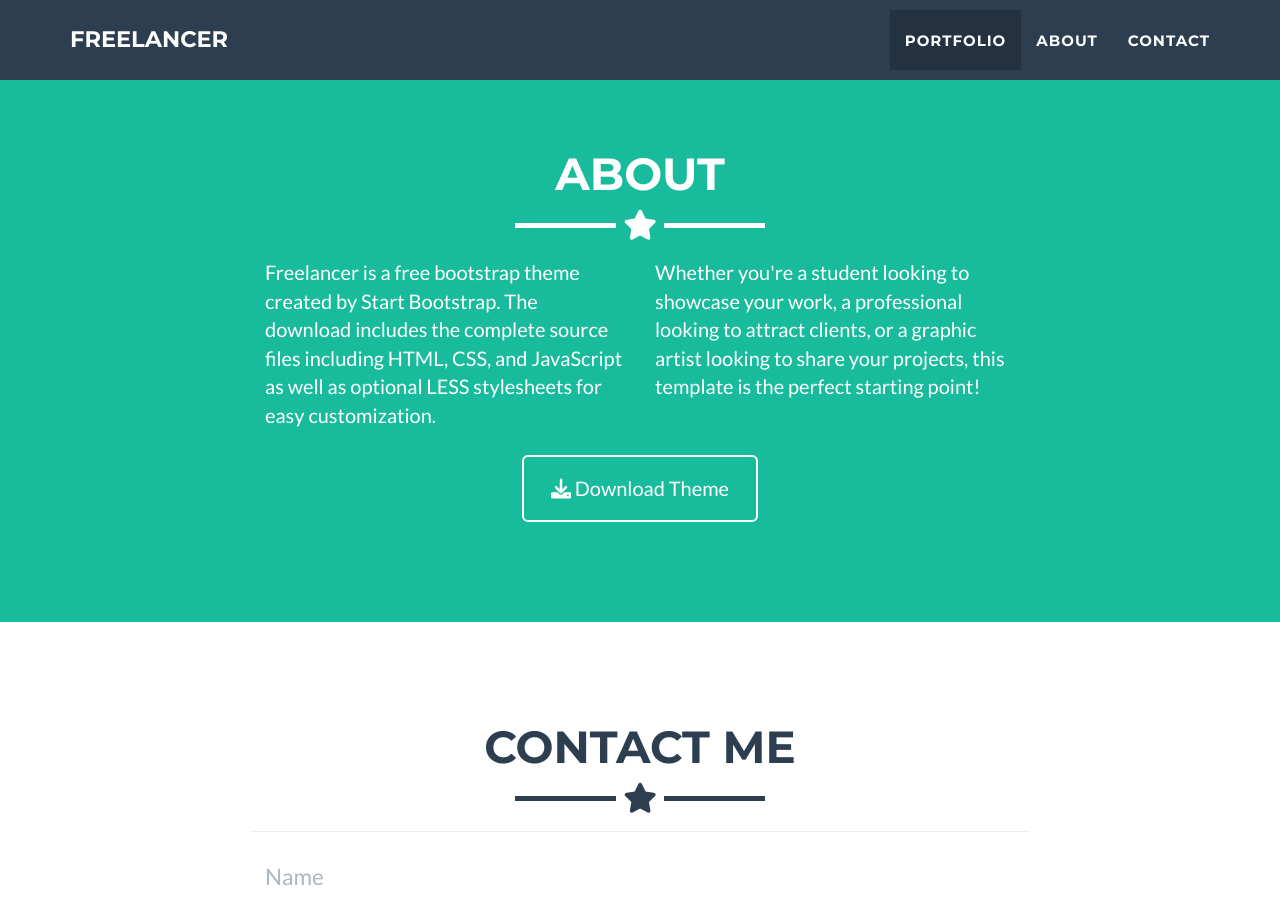
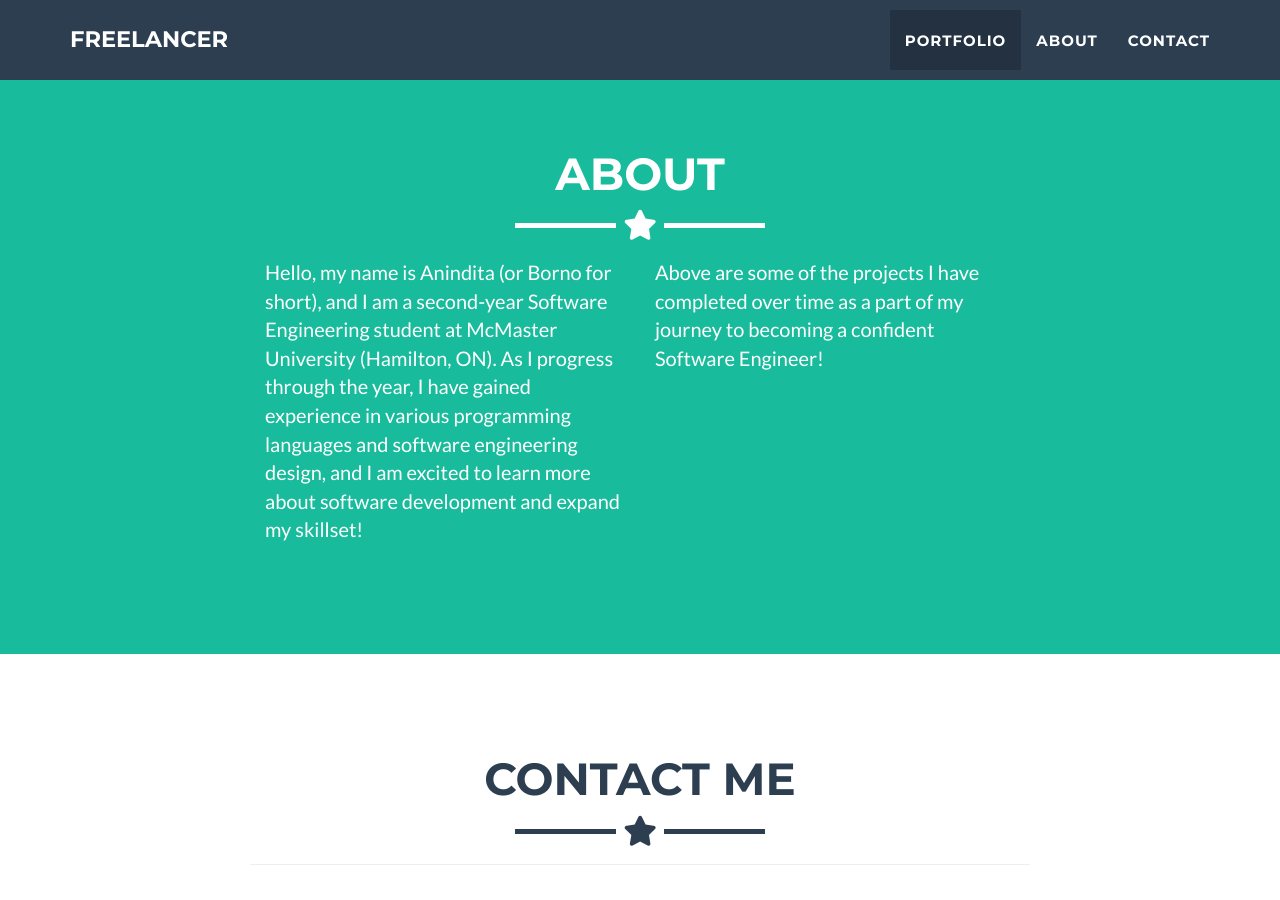
Before and after one commit to jeromelachaud/freelancer-theme, a Jekyll site: the page built from _posts/2014-07-18-project-1.markdown, in a window 1280 px wide and 900 px high, scrolled down 1623 px. Built offline with Jekyll 4.4.1, drawn with Linux system fonts in a browser that asks for light colours.

Commit message:
Update about.html

```diff
--- a/_includes/about.html
+++ b/_includes/about.html
@@ -9,19 +9,13 @@
     </div>
     <div class="row">
       <div class="col-lg-4 col-lg-offset-2">
-        <p>Freelancer is a free bootstrap theme created by Start Bootstrap. The download includes the complete
-          source files including HTML, CSS, and JavaScript as well as optional LESS stylesheets for easy
-          customization.</p>
+        <p> Hello, my name is Anindita (or Borno for short), and I am a second-year Software Engineering
+          student at McMaster University (Hamilton, ON). As I progress through the year, I have gained
+          experience in various programming languages and software engineering design, and I am excited
+          to learn more about software development and expand my skillset! </p>
       </div>
       <div class="col-lg-4">
-        <p>Whether you're a student looking to showcase your work, a professional looking to attract clients, or
-          a graphic artist looking to share your projects, this template is the perfect starting point! </p>
-      </div>
-      <div class="col-lg-8 col-lg-offset-2 text-center">
-        <a href="https://github.com/jeromelachaud/freelancer-theme" class="btn btn-lg btn-outline">
-          <i class="fa fa-download"></i> Download Theme
-        </a>
-      </div>
+        <p>Above are some of the projects I have completed over time as a part of my journey to becoming a confident Software Engineer! </p>
     </div>
   </div>
 </section>
```
